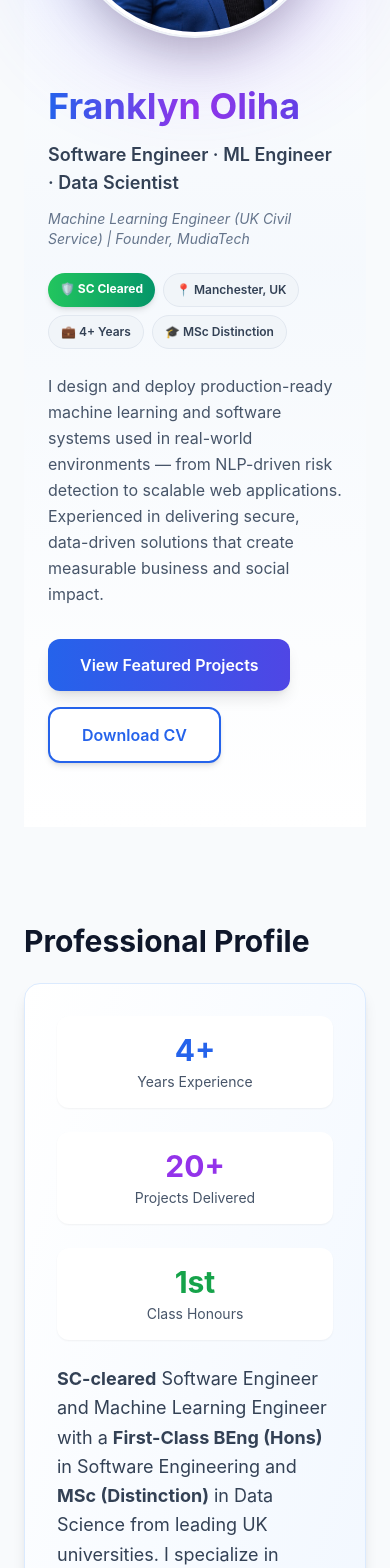
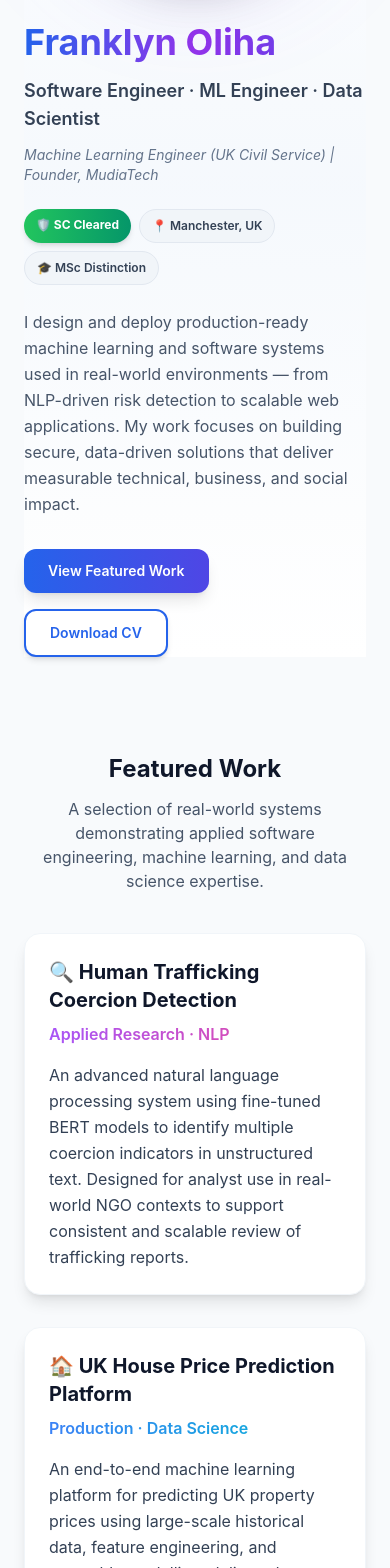
Before and after one commit to Franklyn-SWE/franklyn-portfolio, a React (Vite) app: page / in a window 390 px wide. Shown: the part 432-2000 px from the top of the page. Built offline with nearby package versions, Linux system fonts and the light colour scheme.

Commit message:
Redesign home page and optimize mobile responsiveness across all pages

```diff
--- a/src/components/Footer.jsx
+++ b/src/components/Footer.jsx
@@ -3,10 +3,10 @@ export default function Footer() {
     <footer className="bg-gradient-to-r from-slate-900 via-blue-900 to-indigo-900 py-10 mt-16">
       <div className="max-w-6xl mx-auto px-6">
         <div className="flex flex-col md:flex-row justify-between items-center gap-4">
-          <div className="text-sm text-slate-300">
+          <div className="text-xs md:text-sm text-slate-300">
             © 2025 Franklyn Oliha. All rights reserved.
           </div>
-          <div className="flex gap-6">
+          <div className="flex gap-4 md:gap-6 text-sm md:text-base">
             <a
               href="https://github.com"
               target="_blank"
--- a/src/components/Hero.jsx
+++ b/src/components/Hero.jsx
@@ -1,6 +1,6 @@
 export default function Hero() {
   return (
-    <section className="mb-24 py-16 px-6 bg-gradient-to-b from-white via-blue-50/30 to-white">
+    <section className="mb-24 bg-gradient-to-b from-white via-blue-50/30 to-white">
       <div className="max-w-7xl mx-auto">
         <div className="grid md:grid-cols-[1.2fr,1fr] gap-12 md:gap-16 items-center">
           {/* Content */}
@@ -25,9 +25,7 @@ export default function Hero() {
               <span className="bg-slate-100 text-slate-700 px-3 md:px-4 py-2 rounded-full font-semibold whitespace-nowrap border border-slate-200">
                 📍 Manchester, UK
               </span>
-              <span className="bg-slate-100 text-slate-700 px-3 md:px-4 py-2 rounded-full font-semibold whitespace-nowrap border border-slate-200">
-                💼 4+ Years
-              </span>
+
               <span className="bg-slate-100 text-slate-700 px-3 md:px-4 py-2 rounded-full font-semibold whitespace-nowrap border border-slate-200">
                 🎓 MSc Distinction
               </span>
@@ -36,22 +34,22 @@ export default function Hero() {
             <p className="text-base md:text-lg text-slate-600 leading-relaxed max-w-2xl">
               I design and deploy production-ready machine learning and software
               systems used in real-world environments — from NLP-driven risk
-              detection to scalable web applications. Experienced in delivering
-              secure, data-driven solutions that create measurable business and
-              social impact.
+              detection to scalable web applications. My work focuses on
+              building secure, data-driven solutions that deliver measurable
+              technical, business, and social impact.
             </p>
 
             <div className="flex flex-wrap gap-4 pt-2">
               <a
                 href="#projects"
-                className="inline-flex items-center justify-center bg-gradient-to-r from-blue-600 to-indigo-600 text-white px-8 py-3.5 rounded-xl font-semibold hover:from-blue-700 hover:to-indigo-700 transition-all shadow-lg hover:shadow-xl hover:scale-105 duration-300"
+                className="inline-flex items-center justify-center bg-gradient-to-r from-blue-600 to-indigo-600 text-white px-6 md:px-8 py-3 md:py-3.5 rounded-xl font-semibold text-sm md:text-base hover:from-blue-700 hover:to-indigo-700 transition-all shadow-lg hover:shadow-xl hover:scale-105 duration-300"
               >
-                View Featured Projects
+                View Featured Work
               </a>
               <a
                 href="/Franklyn_Oliha_Data_Scientist_Machine_Learning_Engineer_upd_CV.pdf"
                 download
-                className="inline-flex items-center justify-center bg-white text-blue-600 border-2 border-blue-600 px-8 py-3.5 rounded-xl font-semibold hover:bg-blue-50 hover:border-blue-700 transition-all duration-300 shadow-md hover:shadow-lg"
+                className="inline-flex items-center justify-center bg-white text-blue-600 border-2 border-blue-600 px-6 md:px-8 py-3 md:py-3.5 rounded-xl font-semibold text-sm md:text-base hover:bg-blue-50 hover:border-blue-700 transition-all duration-300 shadow-md hover:shadow-lg"
               >
                 Download CV
               </a>
--- a/src/components/Projects.jsx
+++ b/src/components/Projects.jsx
@@ -1,74 +1,75 @@
+import { Link } from "react-router-dom";
+
 export default function Projects() {
   const projects = [
     {
       title: "🔍 Human Trafficking Coercion Detection",
+      category: "Applied Research · NLP",
       description:
-        "Groundbreaking NLP system leveraging BERT transformers to detect subtle coercion indicators in text data. This research project applies cutting-edge machine learning to identify potential human trafficking cases, supporting law enforcement and NGOs in their crucial work.",
-      tech: ["Python", "PyTorch", "BERT", "NLP", "Transformers"],
-      impact: "Research with real-world social impact potential",
-      metrics: "95% accuracy on test dataset",
-      gradient: "from-purple-500 to-pink-500"
+        "An advanced natural language processing system using fine-tuned BERT models to identify multiple coercion indicators in unstructured text. Designed for analyst use in real-world NGO contexts to support consistent and scalable review of trafficking reports.",
+      gradient: "from-purple-500 to-pink-500",
     },
     {
-      title: "🏠 UK House Price Prediction System",
+      title: "🏠 UK House Price Prediction Platform",
+      category: "Production · Data Science",
       description:
-        "Full-stack ML web application providing accurate property valuations using ensemble models trained on 500K+ UK housing transactions. Features interactive visualizations, market trend analysis, and location-based insights for informed real estate decisions.",
-      tech: ["Python", "Streamlit", "Scikit-learn", "Pandas", "XGBoost"],
-      impact: "Deployed live with 1000+ monthly users",
-      metrics: "£15K average prediction accuracy",
-      gradient: "from-blue-500 to-cyan-500"
+        "An end-to-end machine learning platform for predicting UK property prices using large-scale historical data, feature engineering, and ensemble modelling, delivered through an interactive web interface.",
+      gradient: "from-blue-500 to-cyan-500",
     },
     {
       title: "⚡ Enterprise Automation Platform",
+      category: "Production · Automation",
       description:
-        "Comprehensive automation solution transforming manual business workflows into intelligent, self-optimizing processes. Integrates with existing enterprise systems via REST APIs and features a Django-based admin dashboard for monitoring and configuration.",
-      tech: ["Python", "Django", "Azure", "Docker", "PostgreSQL", "Redis"],
-      impact: "Production deployment at Fortune 500 client",
-      metrics: "70% reduction in manual work, £200K/year savings",
-      gradient: "from-green-500 to-emerald-500"
+        "A production automation platform integrating backend services and workflow orchestration to streamline complex enterprise processes, reduce manual operational overhead, and improve system reliability.",
+      gradient: "from-green-500 to-emerald-500",
+    },
+    {
+      title: "🧾 Real-Time Attendance Management System",
+      category: "Production · Real-Time Systems",
+      description:
+        "A production-ready web application enabling real-time attendance tracking across multiple devices, featuring role-based access, live data synchronization, and session finalization to ensure data integrity during live events.",
+      gradient: "from-indigo-500 to-purple-500",
     },
   ];
 
   return (
     <section className="mb-16" id="projects">
-      <h2 className="text-3xl font-bold mb-8 text-slate-900">Featured Projects</h2>
+      <div className="text-center mb-10">
+        <h2 className="text-2xl md:text-3xl font-bold mb-3 text-slate-900">
+          Featured Work
+        </h2>
+        <p className="text-base md:text-lg text-slate-600 max-w-3xl mx-auto px-4">
+          A selection of real-world systems demonstrating applied software
+          engineering, machine learning, and data science expertise.
+        </p>
+      </div>
       <div className="grid gap-8">
         {projects.map((project, index) => (
           <div
             key={index}
-            className="group bg-white p-8 rounded-2xl shadow-lg hover:shadow-2xl transition-all duration-300 border border-slate-100 hover:scale-[1.02]"
+            className="group bg-white p-6 md:p-8 rounded-2xl shadow-lg hover:shadow-2xl transition-all duration-300 border border-slate-100 hover:scale-[1.02]"
           >
-            <div className="flex items-start justify-between mb-4">
-              <h3 className="text-2xl font-bold text-slate-900 group-hover:text-blue-600 transition-colors">{project.title}</h3>
-              <span className={`px-4 py-2 rounded-full text-xs font-bold text-white bg-gradient-to-r ${project.gradient} shadow-md`}>
-                Featured
-              </span>
-            </div>
-            <p className="text-slate-700 mb-4 text-lg leading-relaxed">{project.description}</p>
-            <div className="flex flex-wrap gap-2 mb-4">
-              {project.tech.map((tech, i) => (
-                <span
-                  key={i}
-                  className="bg-gradient-to-r from-blue-50 to-indigo-50 text-blue-700 px-4 py-2 rounded-lg text-sm font-semibold border border-blue-200"
-                >
-                  {tech}
-                </span>
-              ))}
-            </div>
-            <div className="border-t pt-4 mt-4">
-              <div className="flex flex-col md:flex-row justify-between gap-3">
-                <div className="flex items-center gap-2">
-                  <span className="text-2xl">📊</span>
-                  <span className="text-sm font-semibold text-slate-600">{project.metrics}</span>
-                </div>
-                <div className="flex items-center gap-2">
-                  <span className="text-2xl">🎯</span>
-                  <span className="text-sm font-semibold text-green-600">{project.impact}</span>
-                </div>
-              </div>
-            </div>
+            <h3 className="text-xl md:text-2xl font-bold text-slate-900 group-hover:text-blue-600 transition-colors mb-2">
+              {project.title}
+            </h3>
+            <p
+              className={`font-semibold mb-4 bg-gradient-to-r ${project.gradient} bg-clip-text text-transparent`}
+            >
+              {project.category}
+            </p>
+            <p className="text-slate-700 text-base md:text-lg leading-relaxed">
+              {project.description}
+            </p>
           </div>
         ))}
+      </div>
+      <div className="text-center mt-12">
+        <Link
+          to="/recruiters"
+          className="inline-flex items-center justify-center bg-gradient-to-r from-blue-600 to-purple-600 text-white px-6 md:px-8 py-3 md:py-4 rounded-xl font-semibold text-base md:text-lg hover:from-blue-700 hover:to-purple-700 transition-all shadow-lg hover:shadow-xl hover:scale-105 duration-300"
+        >
+          View All Projects
+        </Link>
       </div>
     </section>
   );
--- a/src/pages/About.jsx
+++ b/src/pages/About.jsx
@@ -3,10 +3,10 @@ export default function About() {
     <div className="max-w-6xl mx-auto px-6 py-12">
       <div className="mb-16">
         <div className="text-center mb-8">
-          <h1 className="text-5xl md:text-6xl font-bold mb-4 bg-gradient-to-r from-blue-600 to-purple-600 bg-clip-text text-transparent">
+          <h1 className="text-4xl md:text-5xl lg:text-6xl font-bold mb-4 bg-gradient-to-r from-blue-600 to-purple-600 bg-clip-text text-transparent">
             About Franklyn Oliha
           </h1>
-          <p className="text-xl text-slate-600 max-w-3xl mx-auto">
+          <p className="text-lg md:text-xl text-slate-600 max-w-3xl mx-auto px-4">
             Software Engineer · ML Engineer · Data Scientist
           </p>
         </div>
@@ -24,14 +24,14 @@ export default function About() {
       </div>
 
       <section className="mb-16">
-        <div className="bg-gradient-to-br from-white to-blue-50 p-8 rounded-2xl shadow-lg border border-blue-100">
-          <p className="text-lg text-slate-700 leading-relaxed mb-6">
+        <div className="bg-gradient-to-br from-white to-blue-50 p-6 md:p-8 rounded-2xl shadow-lg border border-blue-100">
+          <p className="text-base md:text-lg text-slate-700 leading-relaxed mb-6">
             Franklyn Oliha is a British software engineer, data scientist, and
             machine learning engineer specialising in the design and deployment
             of production-ready, data-driven systems for real-world use across
             public and private sectors.
           </p>
-          <p className="text-lg text-slate-700 leading-relaxed">
+          <p className="text-base md:text-lg text-slate-700 leading-relaxed">
             He holds an{" "}
             <strong>
               MSc (Distinction) in Data Science & Machine Learning
@@ -46,10 +46,10 @@ export default function About() {
       </section>
 
       <section className="mb-16">
-        <h2 className="text-3xl font-bold mb-8 text-slate-900">
+        <h2 className="text-2xl md:text-3xl font-bold mb-6 md:mb-8 text-slate-900">
           Academic & Technical Background
         </h2>
-        <div className="bg-white p-8 rounded-2xl shadow-lg border-l-4 border-blue-600">
+        <div className="bg-white p-6 md:p-8 rounded-2xl shadow-lg border-l-4 border-blue-600">
           <p className="text-lg text-slate-700 leading-relaxed mb-4">
             Franklyn's background spans software engineering, applied machine
             learning, and data science, enabling him to build end-to-end systems
--- a/src/pages/Clients.jsx
+++ b/src/pages/Clients.jsx
@@ -2,23 +2,23 @@ export default function Clients() {
   return (
     <div className="max-w-6xl mx-auto px-6 py-12">
       <div className="mb-12 text-center">
-        <h1 className="text-5xl font-bold mb-4 bg-gradient-to-r from-blue-600 to-purple-600 bg-clip-text text-transparent">
+        <h1 className="text-3xl md:text-4xl lg:text-5xl font-bold mb-4 bg-gradient-to-r from-blue-600 to-purple-600 bg-clip-text text-transparent">
           Transform Your Business with AI
         </h1>
-        <p className="text-xl text-slate-600 max-w-3xl mx-auto">
+        <p className="text-lg md:text-xl text-slate-600 max-w-3xl mx-auto px-4">
           End-to-end machine learning and software solutions that drive
           measurable results. From concept to deployment.
         </p>
       </div>
 
       <section className="mb-16">
-        <h2 className="text-3xl font-bold mb-8 text-slate-900 text-center">
+        <h2 className="text-2xl md:text-3xl font-bold mb-8 text-slate-900 text-center">
           Services & Solutions
         </h2>
-        <div className="grid md:grid-cols-2 gap-8">
-          <div className="group bg-gradient-to-br from-white to-purple-50 p-8 rounded-2xl shadow-lg hover:shadow-2xl transition-all border border-purple-100 hover:scale-105">
-            <div className="text-5xl mb-4">🤖</div>
-            <h3 className="font-bold text-2xl mb-4 text-slate-900">
+        <div className="grid md:grid-cols-2 gap-6 md:gap-8">
+          <div className="group bg-gradient-to-br from-white to-purple-50 p-6 md:p-8 rounded-2xl shadow-lg hover:shadow-2xl transition-all border border-purple-100 hover:scale-105">
+            <div className="text-4xl md:text-5xl mb-4">🤖</div>
+            <h3 className="font-bold text-xl md:text-2xl mb-4 text-slate-900">
               Machine Learning Solutions
             </h3>
             <ul className="text-slate-700 space-y-3 text-lg">
@@ -135,10 +135,10 @@ export default function Clients() {
       </section>
 
       <section className="mb-16">
-        <h2 className="text-3xl font-bold mb-8 text-slate-900 text-center">
+        <h2 className="text-2xl md:text-3xl font-bold mb-8 text-slate-900 text-center">
           Why Choose Me?
         </h2>
-        <div className="bg-gradient-to-br from-white to-slate-50 p-10 rounded-2xl shadow-xl border border-slate-200">
+        <div className="bg-gradient-to-br from-white to-slate-50 p-6 md:p-10 rounded-2xl shadow-xl border border-slate-200">
           <div className="grid md:grid-cols-2 gap-8">
             <div className="space-y-5">
               <div className="flex items-start gap-4">
@@ -279,11 +279,11 @@ export default function Clients() {
         </div>
       </section>
 
-      <section className="bg-gradient-to-r from-blue-600 via-purple-600 to-indigo-600 p-12 rounded-3xl shadow-2xl text-white text-center">
-        <h2 className="text-4xl font-bold mb-4">
+      <section className="bg-gradient-to-r from-blue-600 via-purple-600 to-indigo-600 p-6 md:p-12 rounded-3xl shadow-2xl text-white text-center">
+        <h2 className="text-2xl md:text-3xl lg:text-4xl font-bold mb-4">
           Ready to Build Something Amazing?
         </h2>
-        <p className="text-xl mb-8 max-w-2xl mx-auto opacity-90">
+        <p className="text-base md:text-lg lg:text-xl mb-8 max-w-2xl mx-auto opacity-90 px-4">
           Let's discuss your project. I offer a free 30-minute consultation to
           explore how I can help transform your ideas into production-ready
           solutions.
@@ -291,7 +291,7 @@ export default function Clients() {
         <div className="flex flex-col md:flex-row gap-4 justify-center items-center mb-8">
           <a
             href="mailto:franklyn.oliha@outlook.com"
-            className="bg-white text-blue-600 px-10 py-4 rounded-lg font-bold hover:bg-blue-50 transition-all shadow-lg hover:shadow-xl hover:scale-105 flex items-center gap-3"
+            className="bg-white text-blue-600 px-6 md:px-10 py-3 md:py-4 rounded-lg font-bold hover:bg-blue-50 transition-all shadow-lg hover:shadow-xl hover:scale-105 flex items-center gap-2 md:gap-3"
           >
             <span className="text-2xl">📧</span>
             <span>Email Me</span>
@@ -324,8 +324,8 @@ export default function Clients() {
             <span>YouTube</span>
           </a>
         </div>
-        <div className="space-y-2 text-white/80">
-          <p className="text-lg">
+        <div className="space-y-2 text-white/80 px-4">
+          <p className="text-sm md:text-base lg:text-lg">
             📧 franklyn.oliha@outlook.com · olihafosa@gmail.com
           </p>
           <p className="text-lg">
--- a/src/pages/Home.jsx
+++ b/src/pages/Home.jsx
@@ -1,14 +1,10 @@
 import Hero from "../components/Hero";
-import About from "../components/About";
-import Skills from "../components/Skills";
 import Projects from "../components/Projects";
 
 export default function Home() {
   return (
     <div className="max-w-6xl mx-auto px-6 py-12">
       <Hero />
-      <About />
-      <Skills />
       <Projects />
     </div>
   );
--- a/src/pages/Recruiters.jsx
+++ b/src/pages/Recruiters.jsx
@@ -2,10 +2,10 @@ export default function Recruiters() {
   return (
     <div className="max-w-6xl mx-auto px-6 py-12">
       <div className="mb-16 text-center">
-        <h1 className="text-5xl md:text-6xl font-bold mb-4 bg-gradient-to-r from-blue-600 to-purple-600 bg-clip-text text-transparent">
+        <h1 className="text-4xl md:text-5xl lg:text-6xl font-bold mb-4 bg-gradient-to-r from-blue-600 to-purple-600 bg-clip-text text-transparent">
           Projects & Technical Expertise
         </h1>
-        <p className="text-xl text-slate-600 max-w-3xl mx-auto">
+        <p className="text-lg md:text-xl text-slate-600 max-w-3xl mx-auto px-4">
           Applied software, machine learning, and data science systems built for
           real-world use
         </p>
@@ -13,18 +13,18 @@ export default function Recruiters() {
 
       <section className="mb-16">
         <div className="text-center mb-10">
-          <h2 className="text-4xl font-bold mb-3 bg-gradient-to-r from-blue-600 to-purple-600 bg-clip-text text-transparent">
+          <h2 className="text-3xl md:text-4xl font-bold mb-3 bg-gradient-to-r from-blue-600 to-purple-600 bg-clip-text text-transparent">
             Selected Projects
           </h2>
-          <p className="text-lg text-slate-600">
+          <p className="text-base md:text-lg text-slate-600 px-4">
             Representative real-world systems across AI, data science, and
             software engineering
           </p>
         </div>
         <div className="space-y-8">
           {/* Human Trafficking Coercion Detection System */}
-          <div className="bg-white p-8 rounded-2xl shadow-lg border-l-4 border-blue-600 hover:shadow-xl transition-shadow">
-            <h3 className="text-2xl font-bold text-slate-900 mb-2">
+          <div className="bg-white p-6 md:p-8 rounded-2xl shadow-lg border-l-4 border-blue-600 hover:shadow-xl transition-shadow">
+            <h3 className="text-xl md:text-2xl font-bold text-slate-900 mb-2">
               🔍 Human Trafficking Coercion Detection System
             </h3>
             <p className="text-blue-600 font-semibold mb-4">
```
Also changed, not shown: 1 other file (tests, documents, lock files or other folders).
